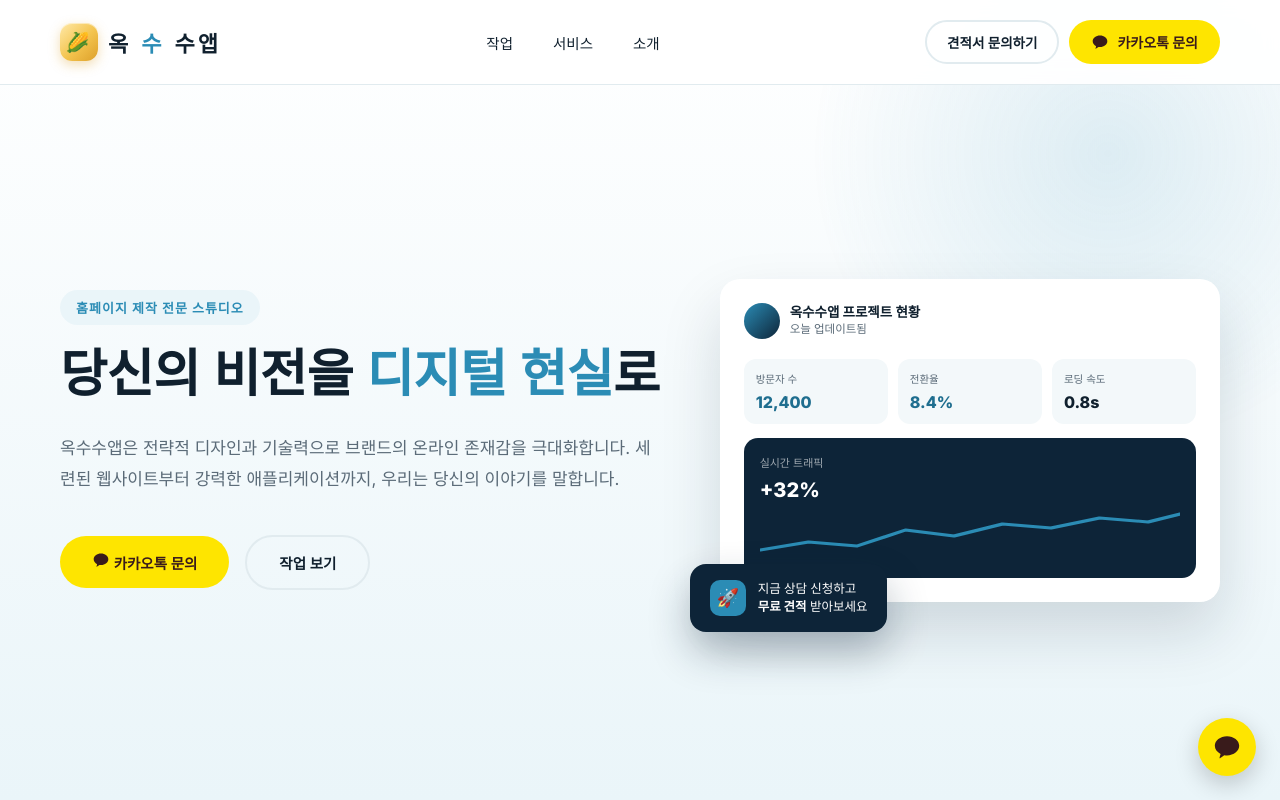
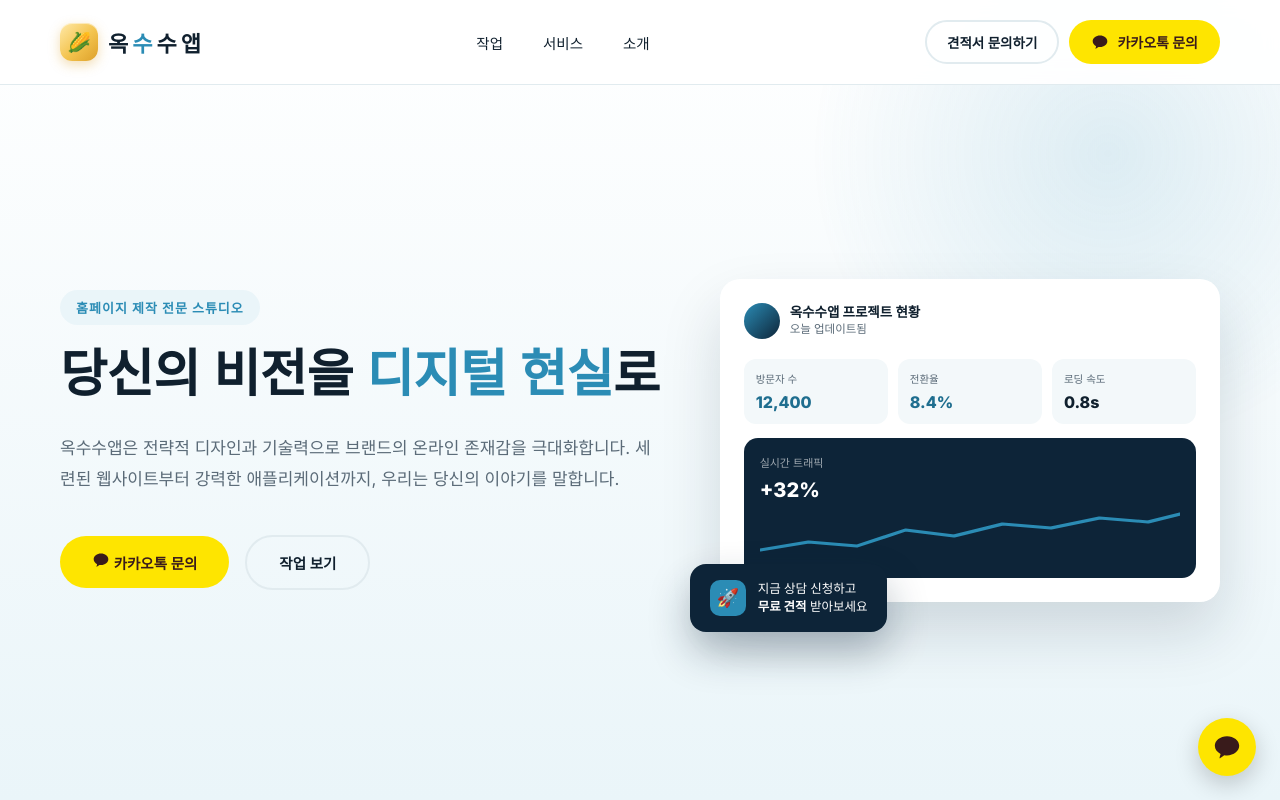
Before and after one commit to skystar3133/academy, a plain HTML site: page index.html in a window 1280 px wide. Shown: the top 800 px of the page. Drawn offline with Linux system fonts and the light colour scheme.

Commit message:
로고 글자 간격 수정 (수/앱 붙는 문제)
letter-spacing이 같은 텍스트 노드 안에서는 적용되지 않는 렌더링 현상 때문에 "수앱"이 붙어보였음. 각 글자를 개별 span으로 분리하고 margin으로 간격을 주는 방식으로 변경해 네비게이션/푸터 모두 4글자가 균등하게 벌어지도록 수정.

Co-Authored-By: Claude Sonnet 5 <noreply@anthropic.com>

```diff
--- a/index.html
+++ b/index.html
@@ -62,10 +62,22 @@
             font-size: 22px;
             font-weight: 800;
             color: var(--ink);
-            letter-spacing: 3px;
         }
 
-        .logo span {
+        .logo-text {
+            display: inline-flex;
+        }
+
+        .logo-text span {
+            display: inline-block;
+            margin-right: 4px;
+        }
+
+        .logo-text span:last-child {
+            margin-right: 0;
+        }
+
+        .logo-text .highlight {
             color: var(--primary);
         }
 
@@ -795,7 +807,7 @@
     <nav>
         <div class="logo">
             <span class="logo-mark">🌽</span>
-            옥<span>수</span>수앱
+            <span class="logo-text"><span>옥</span><span class="highlight">수</span><span>수</span><span>앱</span></span>
         </div>
         <ul>
             <li><a href="#work">작업</a></li>
@@ -1053,9 +1065,9 @@
     <!-- Footer -->
     <footer>
         <div>
-            <h3 style="display:flex; align-items:center; gap:10px; letter-spacing:3px;">
+            <h3 style="display:flex; align-items:center; gap:10px;">
                 <span class="logo-mark" style="width:30px; height:30px; border-radius:9px; font-size:15px;">🌽</span>
-                옥수수앱
+                <span class="logo-text"><span>옥</span><span>수</span><span>수</span><span>앱</span></span>
             </h3>
             <p style="font-size: 13px; line-height: 1.6; margin-bottom: 20px; color: rgba(255,255,255,0.6);">홈페이지 제작 전문 스튜디오<br>당신의 비전을 현실로</p>
         </div>
```
